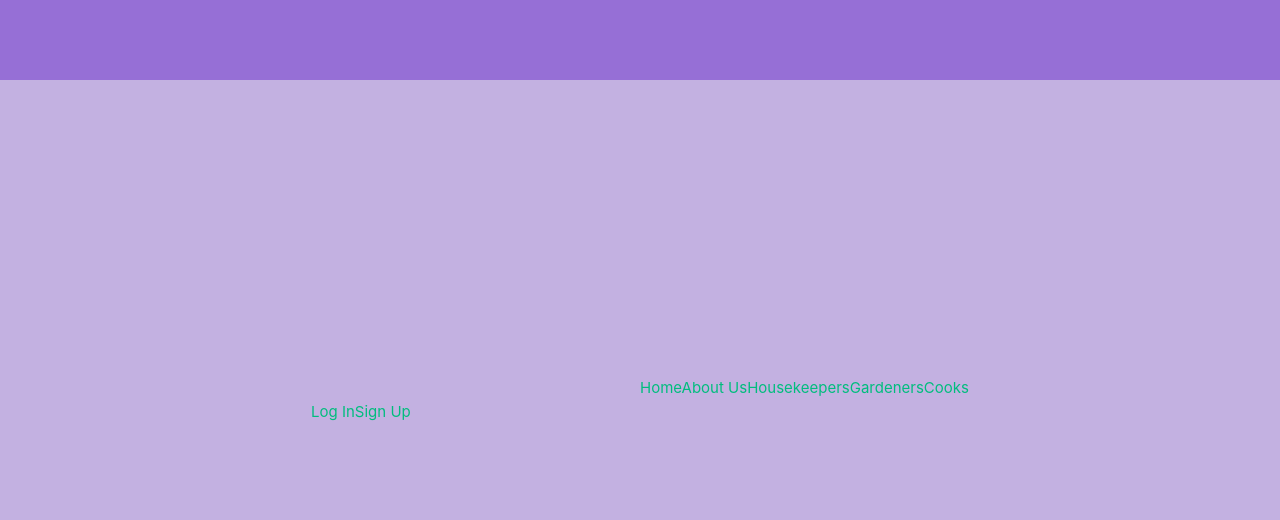
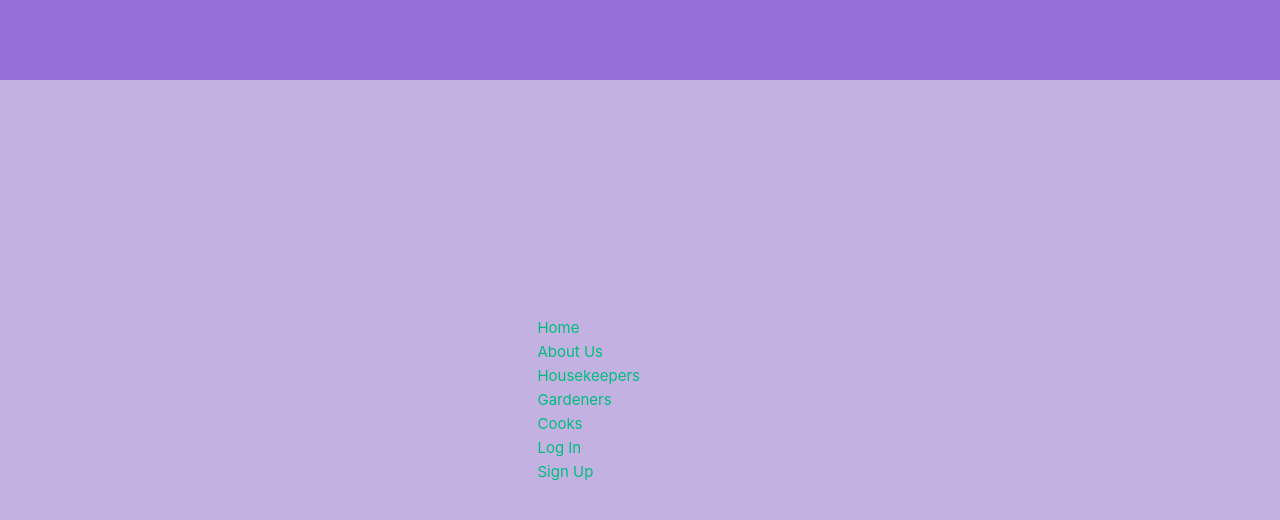
Before and after one commit to staten-island-tech/sql-project, a Vue app in the folder sql-project/: page / in a window 1280 px wide. Shown: the top 520 px of the page. Built offline with nearby package versions, Linux system fonts and the light colour scheme.

Commit message:
cumminit 5

```diff
--- a/sql-project/src/App.vue
+++ b/sql-project/src/App.vue
@@ -3,18 +3,30 @@ import { RouterLink, RouterView } from 'vue-router'
 </script>
 
 <template>
+  <div>
     <h1 class="header"></h1>
     <nav>
       <RouterLink class="link-home" to="/">Home</RouterLink>
+    </nav>
+    <nav>
       <RouterLink class="link-home" to="/about">About Us</RouterLink>
+    </nav>
+    <nav>
       <RouterLink class="link-home" to="/HousekeepersView">Housekeepers</RouterLink>
+    </nav>
+    <nav>
       <RouterLink class="link-home" to="/GardernersView">Gardeners</RouterLink>
+    </nav>
+    <nav>
       <RouterLink class="link-home" to="/CooksView">Cooks</RouterLink>
     </nav>
     <nav>
       <RouterLink class="link-Login" to="/loginView">Log In</RouterLink>
+    </nav>
+    <nav>
       <RouterLink class="link-SignUp" to="/SignUpView">Sign Up</RouterLink>
     </nav>
+  </div>
 </template>
 
 <style>
```
Lines whose indentation alone changed are shown as unchanged.
